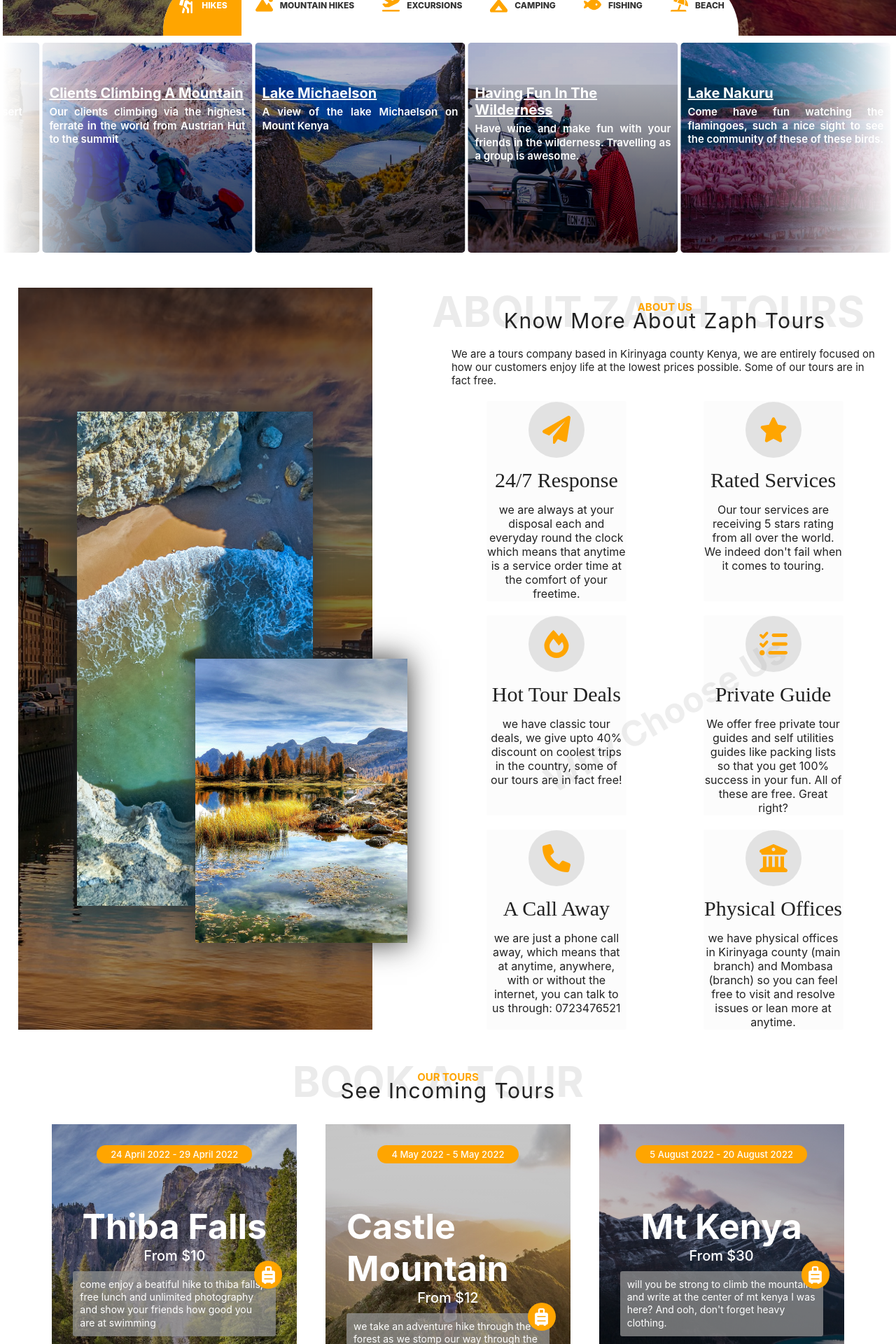
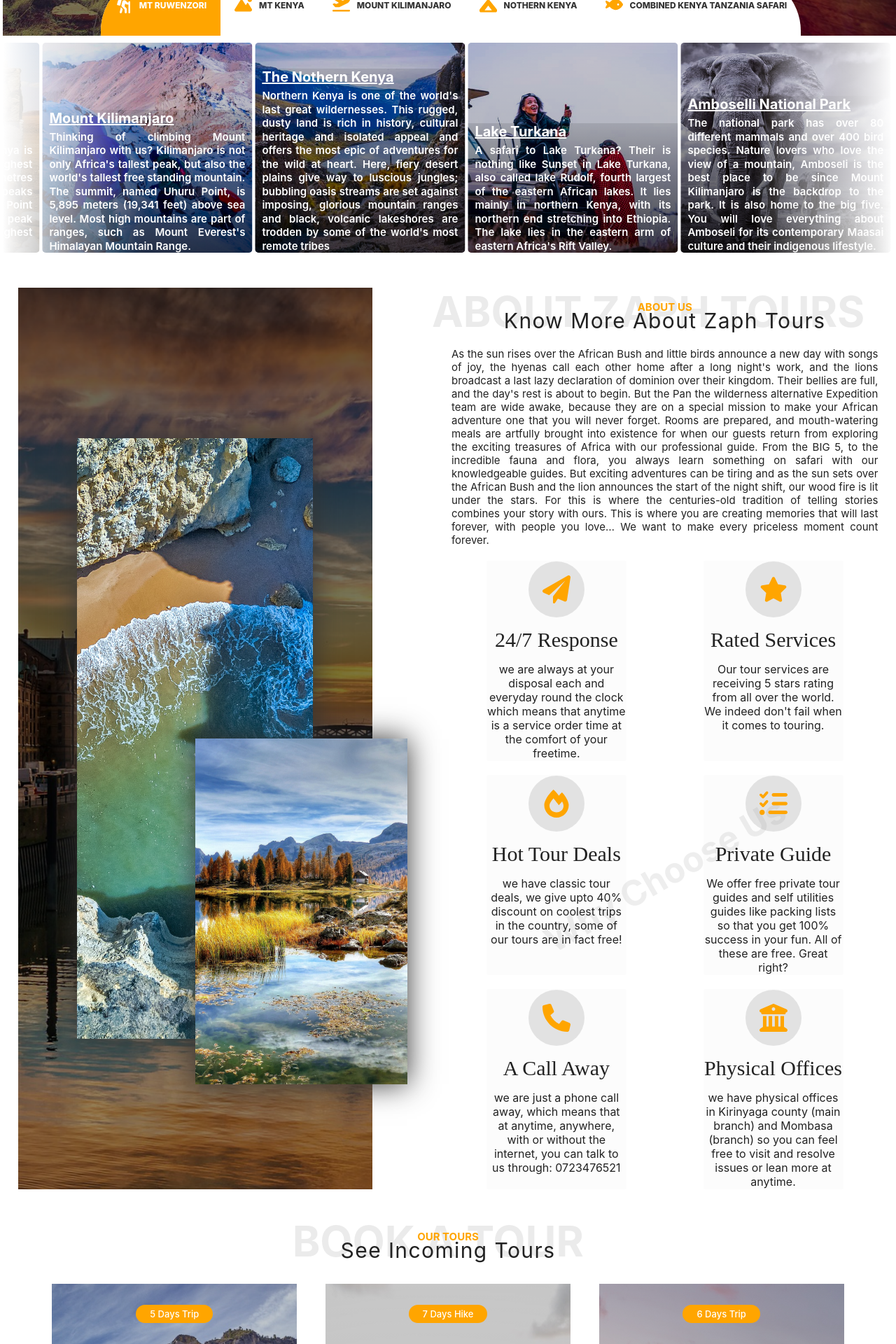
Before and after one commit to SADE-TechPrime-solutions/tours-client-001, a React (Create React App) app: page / in a window 1280 px wide. Shown: the part 720-2640 px from the top of the page at 70% size. Built offline with nearby package versions, Linux system fonts and the light colour scheme.

Commit message:
started adding client's data

```diff
--- a/public/index.html
+++ b/public/index.html
@@ -24,7 +24,8 @@
       work correctly both with client-side routing and a non-root public URL.
       Learn how to configure a non-root public URL by running `npm run build`.
     -->
-    <title>Zaph Tours &circleddash; Travelling on another level</title>
+    <title>wilderness alternative expedition &circleddash; Travelling on another level</title>
+    <link rel="icon" href="./../src/Assets/images/bg1.jpg">
   </head>
   <body>
     <noscript>You need to enable JavaScript to run this app.</noscript>
--- a/src/App.css
+++ b/src/App.css
@@ -322,7 +322,8 @@ body {
   position: absolute;
   bottom: 0;
   left: 0;
-  height: 80%;
+  /* height: 80%; */
+  min-height: fit-content;
   width: 100%;
   background: linear-gradient(to top, rgba(0, 0, 0, .6), rgba(0, 0, 0, .1));
   padding: 0 1rem;
@@ -566,6 +567,7 @@ body {
 .about__description{
   font-size: 1.5rem;
   margin-top: 2rem;
+  text-align: justify;
 }
 
 .about__features--container{
--- a/src/Components/About/About.jsx
+++ b/src/Components/About/About.jsx
@@ -53,7 +53,10 @@ const About = () => {
                 <Heading subHeading="About us" mainHeading="know more about zaph tours" bgText="about zaph tours" />
                 </div>
                 <p className="about__description">
-                    We are a tours company based in Kirinyaga county Kenya, we are entirely focused on how our customers enjoy life at the lowest prices possible. Some of our tours are in fact free.
+                As the sun rises over the African Bush and little birds announce a new day with songs of joy, the hyenas call each other home after a long night's work, and the lions broadcast a last lazy declaration of dominion over their kingdom. Their bellies are full, and the day's rest is about to begin. But the Pan the wilderness alternative  Expedition team are wide awake, because they are on a special mission to make your African  adventure one that you will never forget.
+Rooms are prepared, and mouth-watering meals are artfully brought into existence for when our guests return from exploring the exciting treasures of Africa with our  professional guide. From the BIG 5, to the incredible fauna and flora, you always learn something on safari with our knowledgeable guides. But exciting adventures can be tiring and as the sun sets over the African Bush and the lion announces the start of the night shift, our wood fire is lit under the stars. For this is where the centuries-old tradition of telling stories combines your story with ours.
+
+This is where you are creating memories that will last forever, with people you love… We want to make every priceless moment count forever.
                 </p>
                 <div className="about__self-sale-container">
                     {/* <p className="about__self-sale--text">Why choose us:</p> */}
--- a/src/Components/Hero/Hero.jsx
+++ b/src/Components/Hero/Hero.jsx
@@ -18,7 +18,7 @@ const Hero = () => {
                             <div className="subfeature__svg">
                                 <Hike />
                             </div>
-                            <p className="subfeature__text">Hikes</p>
+                            <p className="subfeature__text">mt ruwenzori</p>
                         </div>
                     </Link>
                     <Link to="/climbing-mount-kenya-2" className="home__subfeature--link">
@@ -26,7 +26,7 @@ const Hero = () => {
                             <div className="subfeature__svg">
                                 <Mountain  />
                             </div>
-                            <p className="subfeature__text">mountain hikes</p>
+                            <p className="subfeature__text">mt kenya</p>
                         </div>
                     </Link>
                     <a href="/" className="home__subfeature--link">
@@ -34,7 +34,7 @@ const Hero = () => {
                             <div className="subfeature__svg">
                                 <Plane />
                             </div>
-                            <p className="subfeature__text">excursions</p>
+                            <p className="subfeature__text">mount kilimanjaro</p>
                         </div>
                     </a>
                     <a href="/" className="home__subfeature--link">
@@ -42,7 +42,7 @@ const Hero = () => {
                             <div className="subfeature__svg">
                                 <Camp />
                             </div>
-                            <p className="subfeature__text">camping</p>
+                            <p className="subfeature__text">nothern kenya</p>
                         </div>
                     </a>
                     <a href="/" className="home__subfeature--link">
@@ -50,17 +50,17 @@ const Hero = () => {
                             <div className="subfeature__svg">
                                 <Fish />
                             </div>
-                            <p className="subfeature__text">fishing</p>
+                            <p className="subfeature__text">combined kenya tanzania safari</p>
                         </div>
                     </a>
-                    <a href="/" className="home__subfeature--link">
+                    {/* <a href="/" className="home__subfeature--link">
                         <div className="subfeature">
                             <div className="subfeature__svg">
                                 <Beach />
                             </div>
                             <p className="subfeature__text">beach</p>
                         </div>
-                    </a>
+                    </a> */}
                 </div>
             </div>
         </section>
--- a/src/Components/Hero/ImagesFlow/ImagesFlow.jsx
+++ b/src/Components/Hero/ImagesFlow/ImagesFlow.jsx
@@ -12,33 +12,28 @@ const ImagesFlow = () => {
     const toursData = [
         {
             image: amboselli,
-            title: 'Amboselli',
-            description: 'The might taks of Amboselli'
+            title: 'Amboselli national park',
+            description: 'The national park has over 80 different mammals and over 400 bird species. Nature lovers who love the view of a mountain, Amboseli is the best place to be since Mount Kilimanjaro is the backdrop to the park. It is also home to the big five. You will love everything about Amboseli for its contemporary Maasai culture and their indigenous lifestyle.'
         },
         {
             image: desertMesuem,
-            title: 'the desert museum',
-            description: 'The Desert Museum in Chalbi Desert'
+            title: 'mount kenya',
+            description: 'The highest peak on Mount Kenya is Batian at 5199m, the second highest peak is Nelion which is just 11 metres smaller (5188 m) and both these peaks are technical climbing peaks. Point Lenana is the third highest peak (4985m) and is the second highest trekking peak in Africa.'
         },
         {
             image: clientsClimbing,
-            title: 'clients climbing a mountain',
-            description: 'Our clients climbing via the highest ferrate in the world from Austrian Hut to the summit'
+            title: 'mount kilimanjaro',
+            description: 'Thinking of climbing Mount Kilimanjaro with us? Kilimanjaro is not only Africa\'s tallest peak, but also the world\'s tallest free standing mountain. The summit, named Uhuru Point, is 5,895 meters (19,341 feet) above sea level. Most high mountains are part of ranges, such as Mount Everest\'s Himalayan Mountain Range.'
         },
         {
             image: lakeMichaelSon,
-            title: 'Lake michaelson',
-            description: 'A view of the lake Michaelson on Mount Kenya'
+            title: 'the nothern kenya',
+            description: 'Northern Kenya is one of the world\'s last great wildernesses. This rugged, dusty land is rich in history, cultural heritage and isolated appeal and offers the most epic of adventures for the wild at heart. Here, fiery desert plains give way to luscious jungles; bubbling oasis streams are set against imposing, glorious mountain ranges and black, volcanic lakeshores are trodden by some of the world\'s most remote tribes'
         },
         {
             image: wildernessFun,
-            title: 'having fun in the wilderness',
-            description: 'Have wine and make fun with your friends in the wilderness. Travelling as a group is awesome.'
-        },
-        {
-            image: flamingo,
-            title: 'lake nakuru',
-            description: 'Come have fun watching the flamingoes, such a nice sight to see the community of these of these birds.'
+            title: 'lake turkana',
+            description: 'A safari to Lake Turkana? Their is nothing like Sunset in Lake Turkana,  also called lake Rudolf, fourth largest of the eastern African lakes. It lies mainly in northern Kenya, with its northern end stretching into Ethiopia. The lake lies in the eastern arm of eastern Africa\'s Rift Valley.'
         },
     ]
     return(
--- a/src/Components/SocialLinks/SocialLinks.jsx
+++ b/src/Components/SocialLinks/SocialLinks.jsx
@@ -7,13 +7,13 @@ const SocialLinks = () => {
             <a href="/" className="social__link__side">
                 <WhatsApp1 />
             </a>
-            <a href="/" className="social__link__side">
+            <a href="https://www.instagram.com/eastafricanorthwildsafaris/" target="_blank" className="social__link__side">
                 <Ig2 />
             </a>
-            <a href="/" className="social__link__side">
+            <a href="https://web.facebook.com/Wilderness-Alternative-Expendation-106636452031478" target="_blank" className="social__link__side">
                 <Facebook />
             </a>
-            <a href="mailto:zaphdev365@gmail.com" className="social__link__side">
+            <a href="mailto:mutumakinyuakennedy@gmail.com" className="social__link__side">
                 <Envelope />
             </a>
         </div>
--- a/src/Components/Team/Members.jsx
+++ b/src/Components/Team/Members.jsx
@@ -7,8 +7,8 @@ const TeamMembers = () => {
     const teamMembers = [
         {
             image: teamMember,
-            name: 'Dennis Otwoma',
-            position: 'chief executive officer',
+            name: 'Kennedy Mutuma',
+            position: 'chief executive officer, founder',
             message: 'Zaph tours is focused on givin you the ultimate travelling ang trips experience you\'ve been thinkin of ranging from tours abroad to anywhere you can think of. We are the first tours company to take people to the moon.'
         },
         {
--- a/src/Components/Tours/Tours.jsx
+++ b/src/Components/Tours/Tours.jsx
@@ -13,27 +13,27 @@ const Tours = () => {
   const tours = [
     {
       image: tourImg1,
-      duration: "24 April 2022 - 29 April 2022",
-      zone: "thiba falls",
-      pricing: "from $10",
+      duration: "5 days trip",
+      zone: "mount kenya",
+      pricing: "from $1000",
       description:
-        "come enjoy a beatiful hike to thiba falls, free lunch and unlimited photography and show your friends how good you are at swimming",
+        "A classic adventure on Mount Kenya which is not too long, although the summit day itself is challenging and at relatively high altitude. Expect quite a lot of wildlife and lots of secluded trails with bizarre flora and fauna.",
     },
     {
       image: tourImg2,
-      duration: "4 may 2022 - 5 may 2022",
-      zone: "castle mountain",
-      pricing: "from $12",
+      duration: "7 days hike",
+      zone: "mount kilimanjaro",
+      pricing: "from $1600",
       description:
-        "we take an adventure hike through the forest as we stomp our way through the rocks to the catering and fun.",
+        "Rising majestically above the African plains, Mt. Kilimanjaro has beckoned to climbers since the first recorded summit in 1889.Nearly every climber who has summitted Uhuru Peak, the highest summit on Kibo’s crater rim, has recorded his or her thoughts about the accomplishment in a book stored in a wooden box at the top?",
     },
     {
       image: tourImg3,
-      duration: "5 august 2022 - 20 august 2022",
-      zone: "mt kenya",
-      pricing: "from $30",
+      duration: "6 days trip",
+      zone: "nothern kenya special",
+      pricing: "from $2600",
       description:
-        "will you be strong to climb the mountain and write at the center of mt kenya I was here? And ooh, don't forget heavy clothing.",
+        "",
     },
     {
       image: tourImg4,
```
